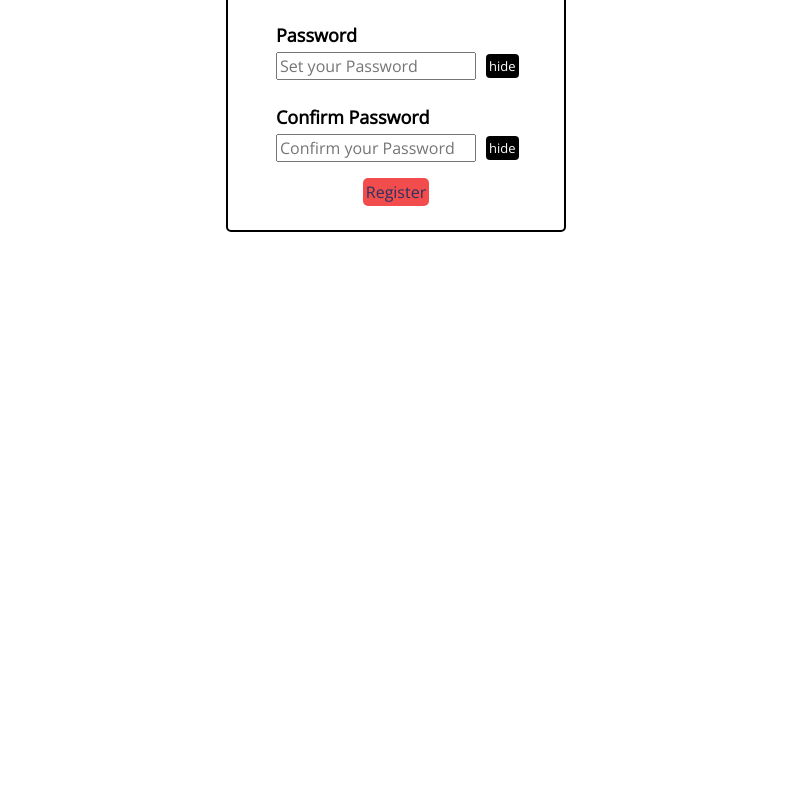
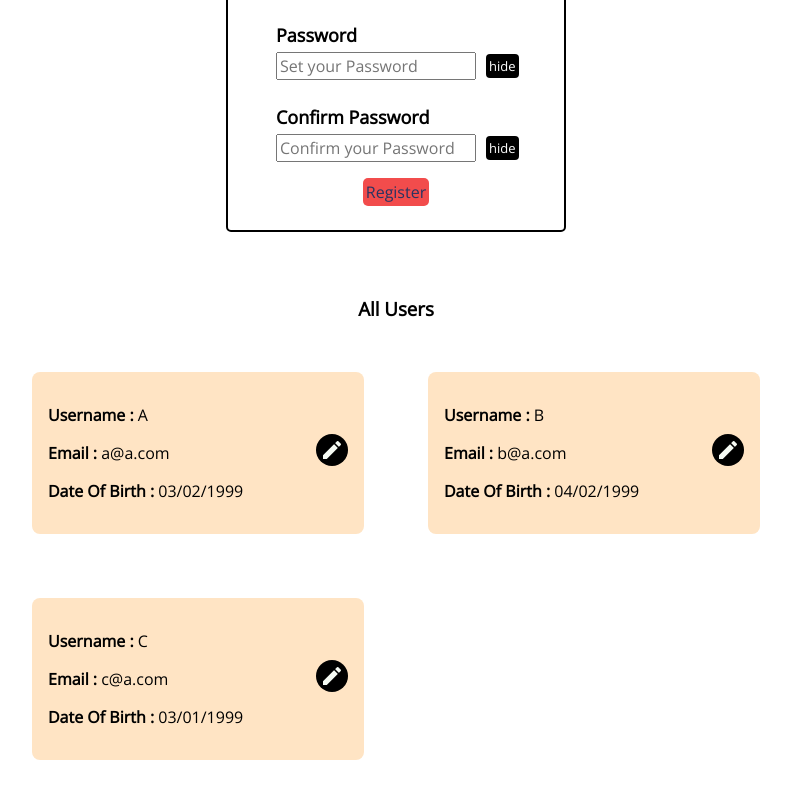
Before and after one commit to shadreza/angular-task03, an Angular app: page / in a window 1280 px wide. Shown: the part 391-1183 px from the top of the page, without its empty margins (244-1035 px from the left). Before the commit the page ends 864 px from the top, so only its background shows below. Built offline with nearby package versions, Linux system fonts and the light colour scheme.

Commit message:
The task 4 is loading

```diff
--- /dev/null
+++ b/src/app/USER.ts
@@ -0,0 +1,6 @@
+export interface USER {
+  userName: string;
+  email: string;
+  dateOfBirth: string;
+  password: string;
+}
--- a/src/app/app.component.html
+++ b/src/app/app.component.html
@@ -1,3 +1,6 @@
 <div class="form-container">
   <app-register-form></app-register-form>
 </div>
+<div class="all-users">
+  <app-all-users></app-all-users>
+</div>
--- a/src/app/app.module.ts
+++ b/src/app/app.module.ts
@@ -8,11 +8,15 @@ import { AppRoutingModule } from './app-routing.module';
 import { AppComponent } from './app.component';
 import { RegisterFormComponent } from './components/register-form/register-form.component';
 import { BrowserAnimationsModule } from '@angular/platform-browser/animations';
+import { AllUsersComponent } from './components/all-users/all-users.component';
+import { UserComponent } from './components/user/user.component';
 
 @NgModule({
   declarations: [
     AppComponent,
-    RegisterFormComponent
+    RegisterFormComponent,
+    AllUsersComponent,
+    UserComponent
   ],
   imports: [
     BrowserModule,
--- /dev/null
+++ b/src/app/components/all-users/all-users.component.css
@@ -0,0 +1,9 @@
+h3 {
+  text-align: center;
+}
+
+.users {
+  display: grid;
+  grid-template-columns: auto auto ;
+  justify-content: center;
+}
--- /dev/null
+++ b/src/app/components/all-users/all-users.component.html
@@ -0,0 +1,7 @@
+<h3>All Users</h3>
+<div class="users">
+  <app-user
+    *ngFor="let user of users"
+    [user]="user"
+  ></app-user>
+</div>
--- /dev/null
+++ b/src/app/components/all-users/all-users.component.ts
@@ -0,0 +1,36 @@
+import { USER } from './../../USER';
+import { Component, OnInit } from '@angular/core';
+
+@Component({
+  selector: 'app-all-users',
+  templateUrl: './all-users.component.html',
+  styleUrls: ['./all-users.component.css']
+})
+export class AllUsersComponent implements OnInit {
+  users: USER[] = [
+    {
+      userName: "A",
+      email: "a@a.com",
+      dateOfBirth: "03/02/1999",
+      password: "123456a123121123bcdeef"
+    },
+    {
+      userName: "B",
+      email: "b@a.com",
+      dateOfBirth: "04/02/1999",
+      password: "123456abasdASDcdeef"
+    },
+    {
+      userName: "C",
+      email: "c@a.com",
+      dateOfBirth: "03/01/1999",
+      password: "123456abc@@##$deef"
+    }
+  ]
+
+  constructor() { }
+
+  ngOnInit(): void {
+  }
+
+}
--- a/src/app/components/register-form/register-form.component.ts
+++ b/src/app/components/register-form/register-form.component.ts
@@ -1,5 +1,6 @@
 import { Component, OnInit } from '@angular/core';
 import { TalkWithApiService } from 'src/app/services/talk-with-api.service';
+import { USER } from '../../USER';
 
 @Component({
   selector: 'app-register-form',
@@ -287,31 +288,18 @@ export class RegisterFormComponent implements OnInit {
 
 
   onSubmit() {
+
     if (this.validateUsername(true)) {
       if (this.validateEmail(true)) {
         if (this.validateAge(true)) {
           if (this.validatePassword(true)) {
             if (this.validateConfirmPassword(true)) {
-              const newUserToRegister: JSON = <JSON><unknown>{
-                "userName"    : this.userName,
-                "email"       : this.email,
-                "dateOfBirth" : this.dateOfBirth.replace(/-/g, "/"),
-                "password"    : this.password
+              const newUserToRegister: USER = {
+                userName    : this.userName,
+                email       : this.email,
+                dateOfBirth : this.dateOfBirth.replace(/-/g, "/"),
+                password    : this.password
               }
-              // fetch(this.postUrl, {
-              //   method: 'POST', // or 'PUT'
-              //   headers: {
-              //     'Content-Type': 'application/json',
-              //   },
-              //   body: JSON.stringify(newUserToRegister),
-              // })
-              // .then(response => response.json())
-              // .then(data => {
-              //   console.log('Success:', data);
-              // })
-              // .catch((error) => {
-              //   console.error('Error:', error);
-              // });
               const res = this.api.registerUser(newUserToRegister).subscribe(data => {
                 console.log('after the submission', data)
               })
--- /dev/null
+++ b/src/app/components/user/user.component.css
@@ -0,0 +1,32 @@
+.single-user {
+  width: 300px;
+  margin: 2rem;
+  background-color: bisque;
+  padding: 1rem;
+  border-radius: 8px;
+  display: flex;
+  justify-content: space-between;
+  align-items: center;
+}
+
+.single-user .details {
+  width: auto;
+  overflow: auto;
+}
+
+.icon mat-icon {
+  border-radius: 100%;
+  background: #000;
+  padding: 4px;
+  cursor: pointer;
+  color: #F6FBF4;
+}
+
+.save-or-delete mat-icon {
+  display: block;
+  margin: 8px;
+}
+
+.single-user .details p span {
+  font-weight: bold;
+}
--- /dev/null
+++ b/src/app/components/user/user.component.html
@@ -0,0 +1,18 @@
+<div class="single-user">
+  <div class="details">
+    <p><span>Username : </span> {{user.userName}}</p>
+    <p><span>Email : </span> {{user.email}}</p>
+    <p><span>Date Of Birth : </span> {{user.dateOfBirth}}</p>
+  </div>
+  <div class="icon">
+    <div *ngIf="!showEdit" class="edit">
+      <mat-icon (click)="openModal()">edit</mat-icon>
+    </div>
+    <div *ngIf="showEdit" class="save-or-delete">
+      <mat-icon (click)="openModal()">delete_forever</mat-icon>
+      <mat-icon (click)="openModal()">done</mat-icon>
+    </div>
+
+
+  </div>
+</div>
--- /dev/null
+++ b/src/app/components/user/user.component.ts
@@ -0,0 +1,28 @@
+import { USER } from './../../USER';
+import { Component, Input, OnInit } from '@angular/core';
+
+@Component({
+  selector: 'app-user',
+  templateUrl: './user.component.html',
+  styleUrls: ['./user.component.css']
+})
+export class UserComponent implements OnInit {
+  @Input() user: USER = {
+    userName: "",
+    email: "",
+    dateOfBirth: "",
+    password: ""
+  };
+  showEdit: boolean = false;
+
+  constructor() { }
+
+  ngOnInit(): void {
+    // console.log(this.user.userName)
+  }
+
+  openModal() {
+    this.showEdit = ! this.showEdit
+  }
+
+}
--- a/src/app/services/talk-with-api.service.ts
+++ b/src/app/services/talk-with-api.service.ts
@@ -1,5 +1,6 @@
 import { Injectable } from '@angular/core';
 import { HttpClient } from '@angular/common/http';
+import { USER } from '../USER';
 
 @Injectable({
   providedIn: 'root'
@@ -12,7 +13,7 @@ export class TalkWithApiService {
   //   return this.http.get(this.url)
   // }
 
-  registerUser(data: any) {
+  registerUser(data: USER) {
     return this.http.post(this.url, data)
   }
 }
```
Also changed, not shown: 2 other files (tests, documents, lock files or other folders).
